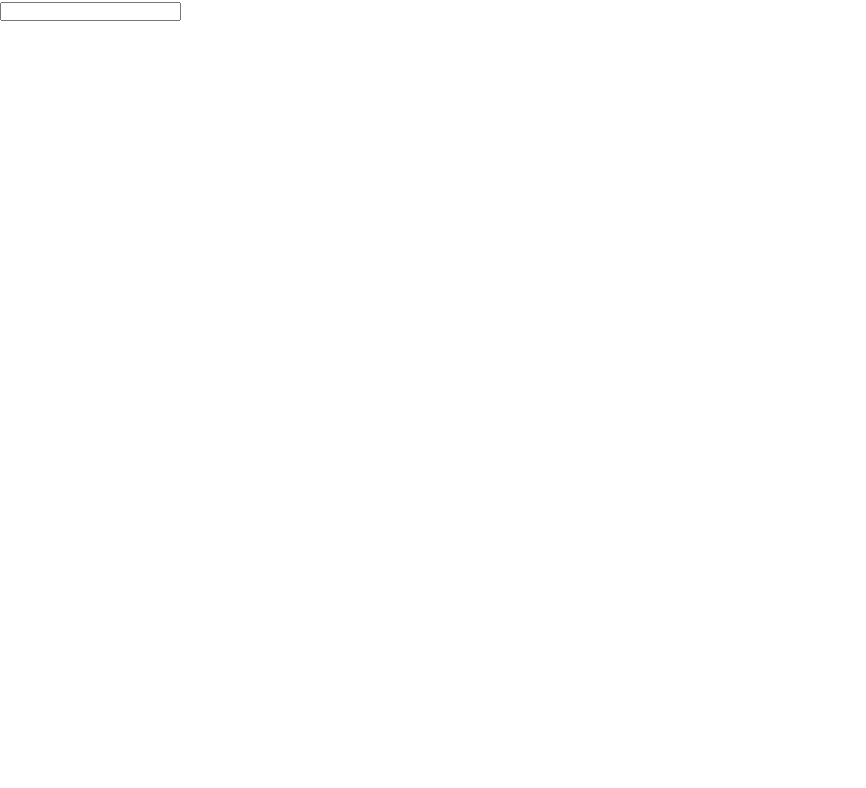
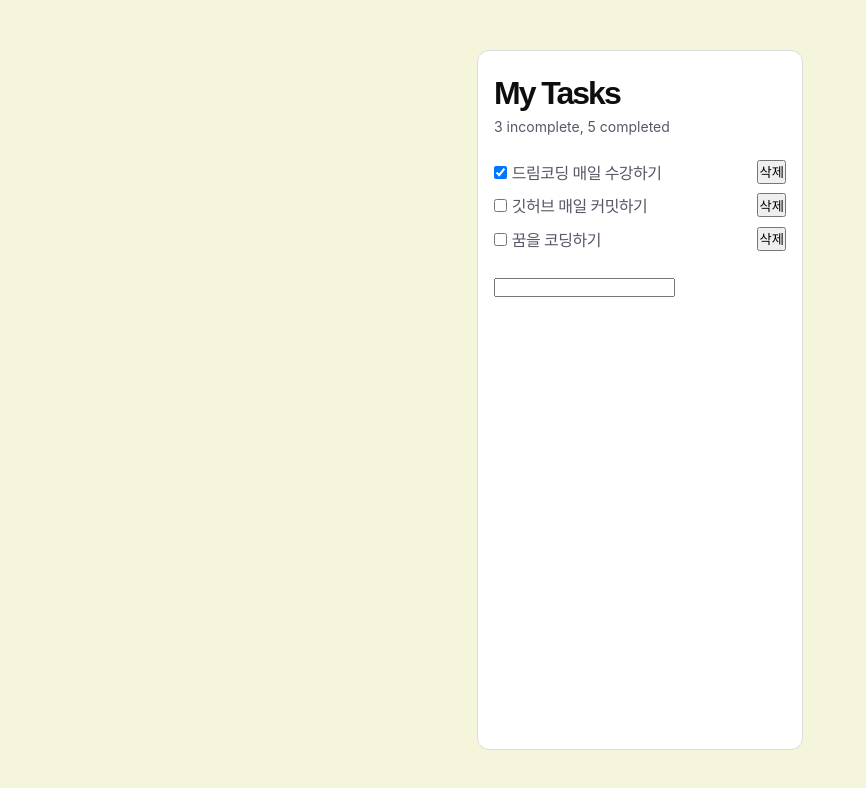
Before and after one commit to Kyunju/todolist-reactproject, a React (Create React App) app: page / in a window 1280 px wide. Shown: the top 788 px of the page, without its empty margins (0-866 px from the left). Built offline with nearby package versions, Linux system fonts and the light colour scheme.

Commit message:
아이템 삭제 및 체크박스 상태관리

```diff
--- a/src/App.js
+++ b/src/App.js
@@ -2,14 +2,56 @@ import './App.css';
 import { useState } from 'react';
 
 function App() {
-  const [items, setItem] = useState([]);
+  const initialList = [
+    { id: 0, text: '드림코딩 매일 수강하기', checked: true },
+    { id: 1, text: '깃허브 매일 커밋하기', checked: false },
+    { id: 2, text: '꿈을 코딩하기', checked: false },
+  ];
+  const [items, setItem] = useState(initialList);
   const [textBox, setTextBox] = useState('');
+  const onRemove = (id) => {
+    setItem(items.filter((item) => item.id !== id));
+  };
+  const updateCheck = (id) => {
+    setItem(
+      items.map((item) => {
+        if (item.id !== id) return item;
+        return { ...item, checked: !item.checked };
+      })
+    );
+  };
   return (
-    <div>
-      <ul>
-        {items.map((item, index) => (
-          <li key={index}>{item}</li>
-        ))}
+    <div className='wrapper'>
+      <div className='contentBox'>
+        <div className='title'>My Tasks</div>
+        <div className='listCount'>{items.length} incomplete, 5 completed</div>
+        <ul className='listBox'>
+          {items.map((item) => {
+            return (
+              <li key={item.id} className='items'>
+                <div className='itemWrapper'>
+                  <input
+                    type='checkbox'
+                    name='checkbox'
+                    className='checkbox'
+                    onChange={() => {
+                      updateCheck(item.id);
+                    }}
+                    checked={item.checked ? true : false}
+                  />
+                  <span>{item.text}</span>
+                </div>
+                <button
+                  className='deleteBtn'
+                  onClick={() => {
+                    onRemove(item.id);
+                  }}
+                >
+                  삭제
+                </button>
+              </li>
+            );
+          })}
         </ul>
         <input
           type='text'
@@ -21,13 +63,18 @@ function App() {
           }}
           onKeyDown={(e) => {
             if (e.key === 'Enter') {
+              if (e.target.value == '') return;
               setTextBox(e.target.value);
-            setItem((prev) => [...prev, textBox]);
+              setItem((prev) => [
+                ...prev,
+                { id: new Date(), text: e.target.value, checked: false },
+              ]);
               setTextBox('');
             }
           }}
         />
       </div>
+    </div>
   );
 }
 
```
Lines whose indentation alone changed are shown as unchanged.
